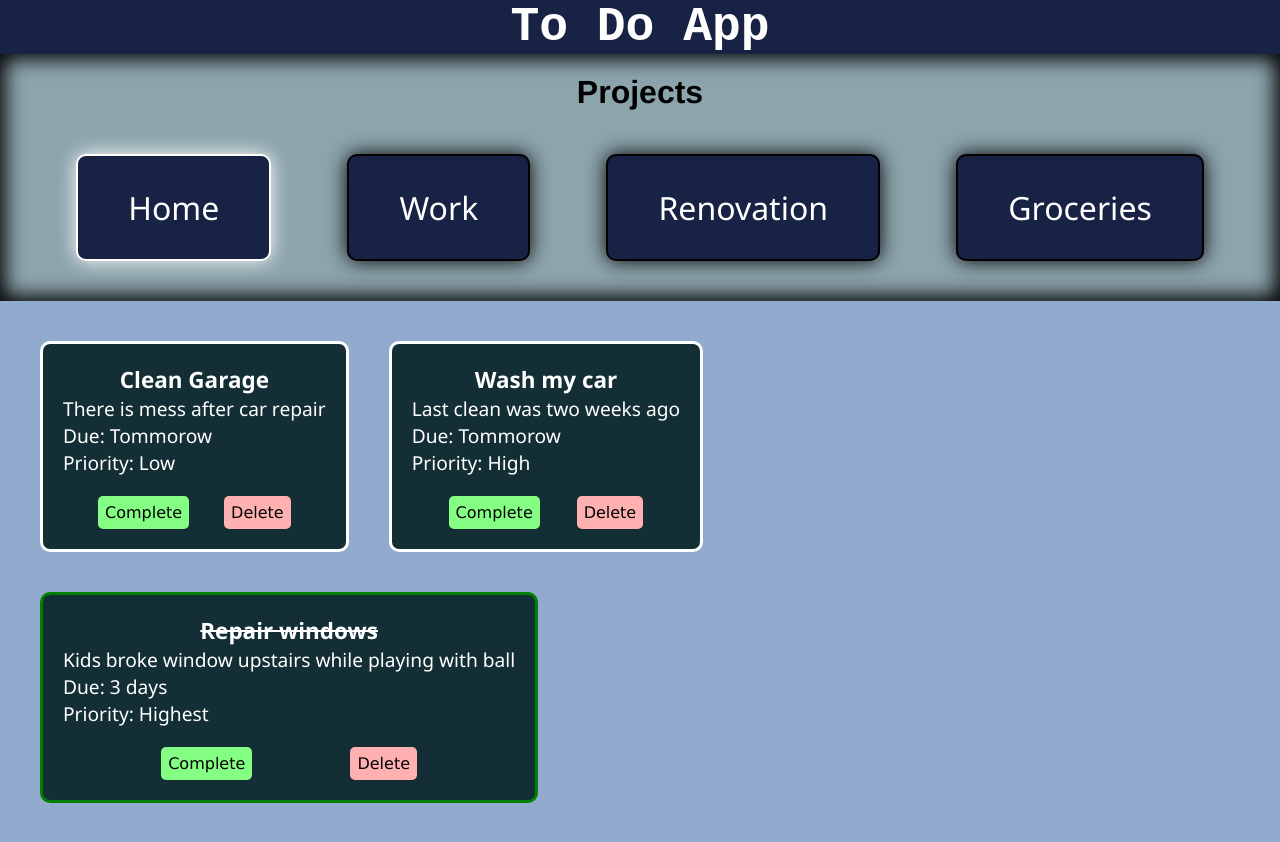
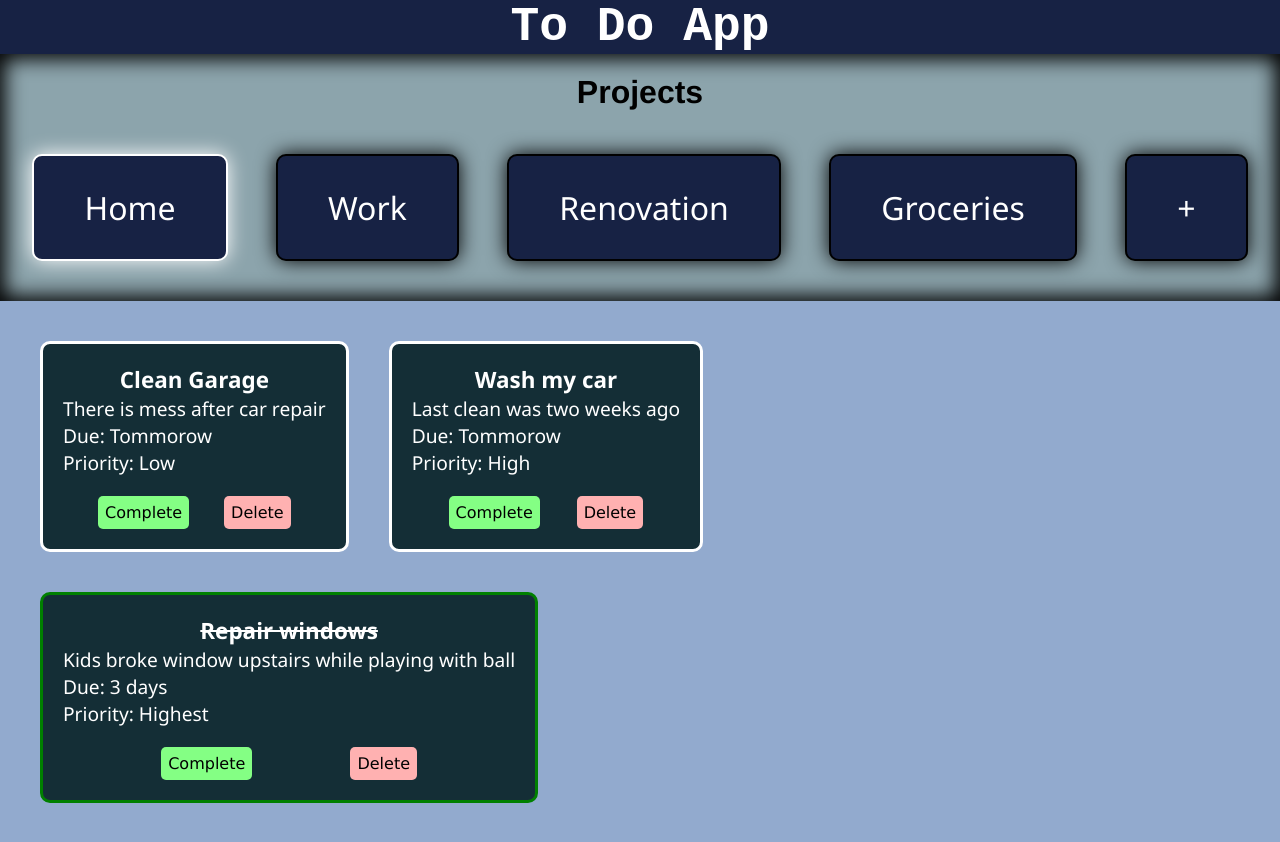
Before and after one commit to KVG24/todo-app, a website built with webpack: page dist/index.html in a window 1280 px wide. Built offline with nearby package versions, Linux system fonts and the light colour scheme.

Commit message:
Fix projects flex wrap. Add + button

```diff
--- a/dist/index.html
+++ b/dist/index.html
@@ -24,6 +24,7 @@
                     <div class="project">Work</div>
                     <div class="project">Renovation</div>
                     <div class="project">Groceries</div>
+                    <div class="project add">+</div>
                 </div>
             </div>
             <div class="tasks">
--- a/dist/style.css
+++ b/dist/style.css
@@ -52,6 +52,8 @@ h2 {
 .projects {
     display: flex;
     justify-content: space-evenly;
+    flex-wrap: wrap;
+    gap: 1rem;
 }
 
 .projects-section-title {
```
